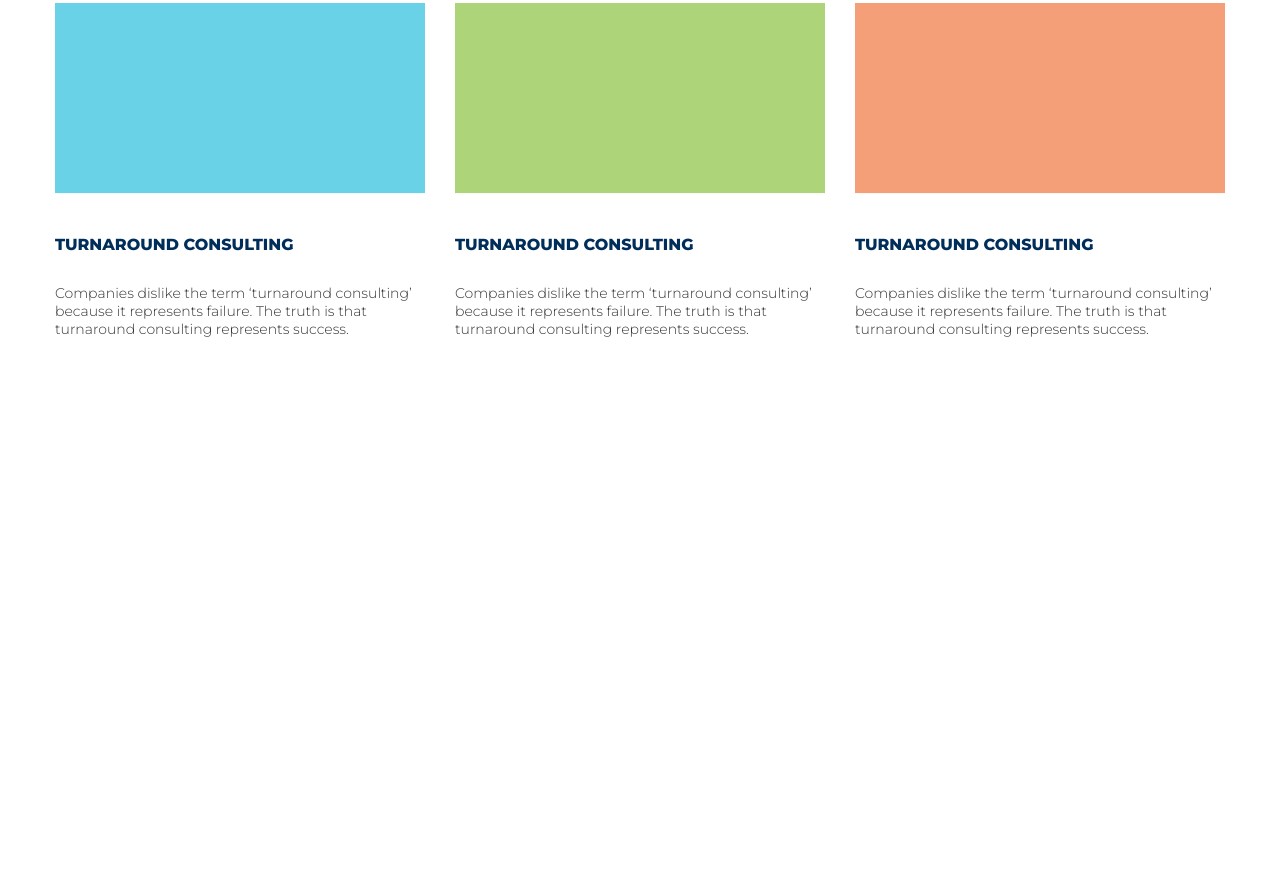
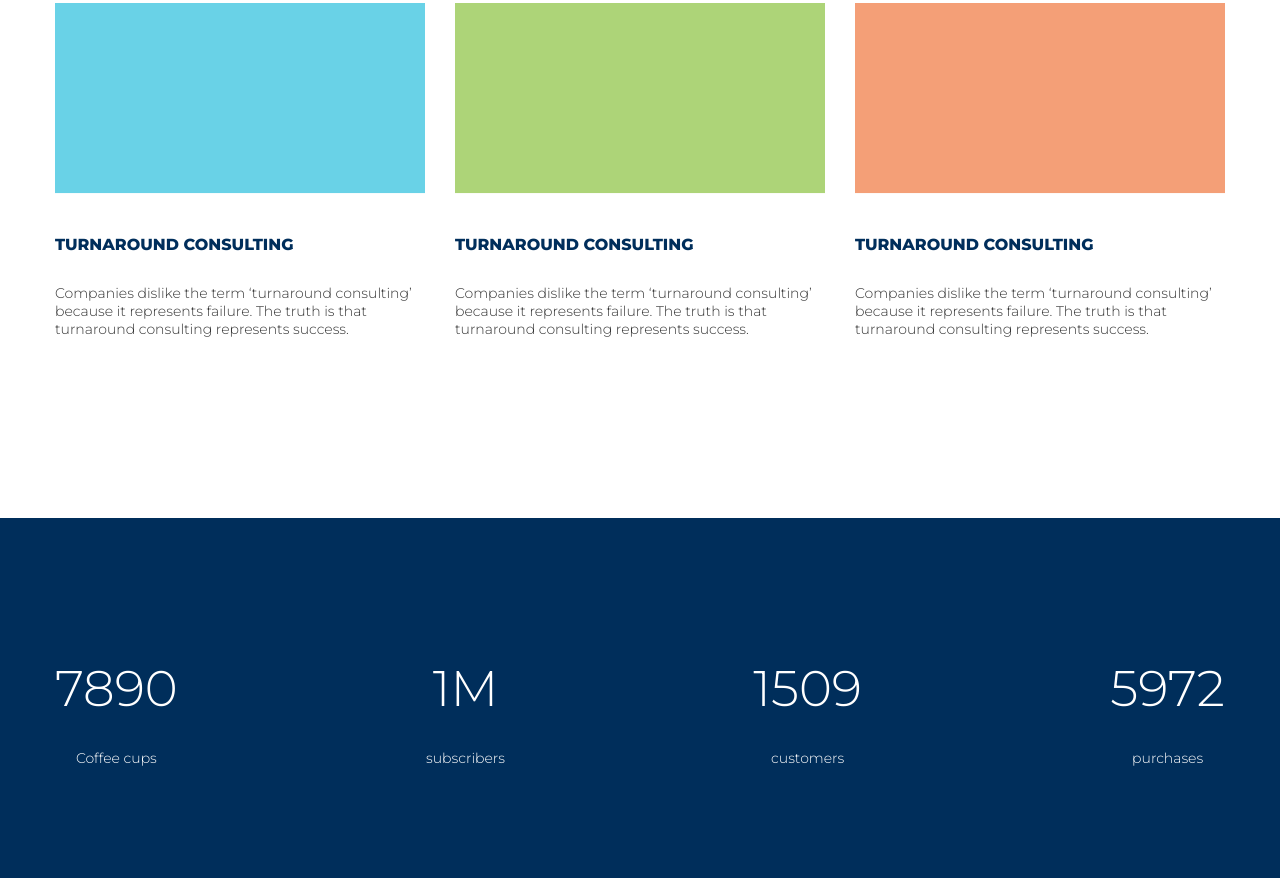
Before and after one commit to lordgr8t/counsel, a plain HTML site: page index.html in a window 1280 px wide. Shown: the part 2448-3326 px from the top of the page. Before the commit the page ends 2966 px from the top, so only its background shows below. Drawn offline with Linux system fonts and the light colour scheme.

Commit message:
container big stats

```diff
--- a/css/style.css
+++ b/css/style.css
@@ -212,3 +212,27 @@ li a{
 	font-size: 14px;
 	font-weight: 300;
 }
+
+/*container big stats (cbs)*/
+
+.cbs_bg {
+	background-color: #002e5b;
+}
+.cbs {
+	max-width: 1170px;
+	margin: 0 auto;
+	height: 360px;
+	text-align: center;
+}
+.cbs_title {
+	font-family: 'Montserrat', sans-serif;
+	color: #fff;
+	font-size: 50px;
+	margin-top: 140px;
+	margin-bottom: 30px;
+}
+.cbs_undertitle {
+	font-family: 'Montserrat', sans-serif;
+	color: #fff;
+	font-size: 14px;
+}
--- a/index.html
+++ b/index.html
@@ -106,6 +106,36 @@
 			</div>
 		</div>
 
+		<!-- container big stats (cbs) -->
+
+
+		<div class="cbs_bg">
+			<div class="cbs">
+				<div class="cbs_blocks dflex jcsb">
+					<div class="cbs_block">
+						<div class="cbs_title">7890</div>
+						<div class="cbs_undertitle">Coffee cups</div>
+					</div>
+					<div class="cbs_block">
+						<div class="cbs_title">1M</div>
+						<div class="cbs_undertitle">subscribers</div>
+					</div>
+					<div class="cbs_block">
+						<div class="cbs_title">1509</div>
+						<div class="cbs_undertitle">customers</div>
+					</div>
+					<div class="cbs_block">
+						<div class="cbs_title">5972</div>
+						<div class="cbs_undertitle">purchases</div>
+					</div>
+				</div>
+			</div>
+		</div>
+
+
+
+
+
 
 
 
```
